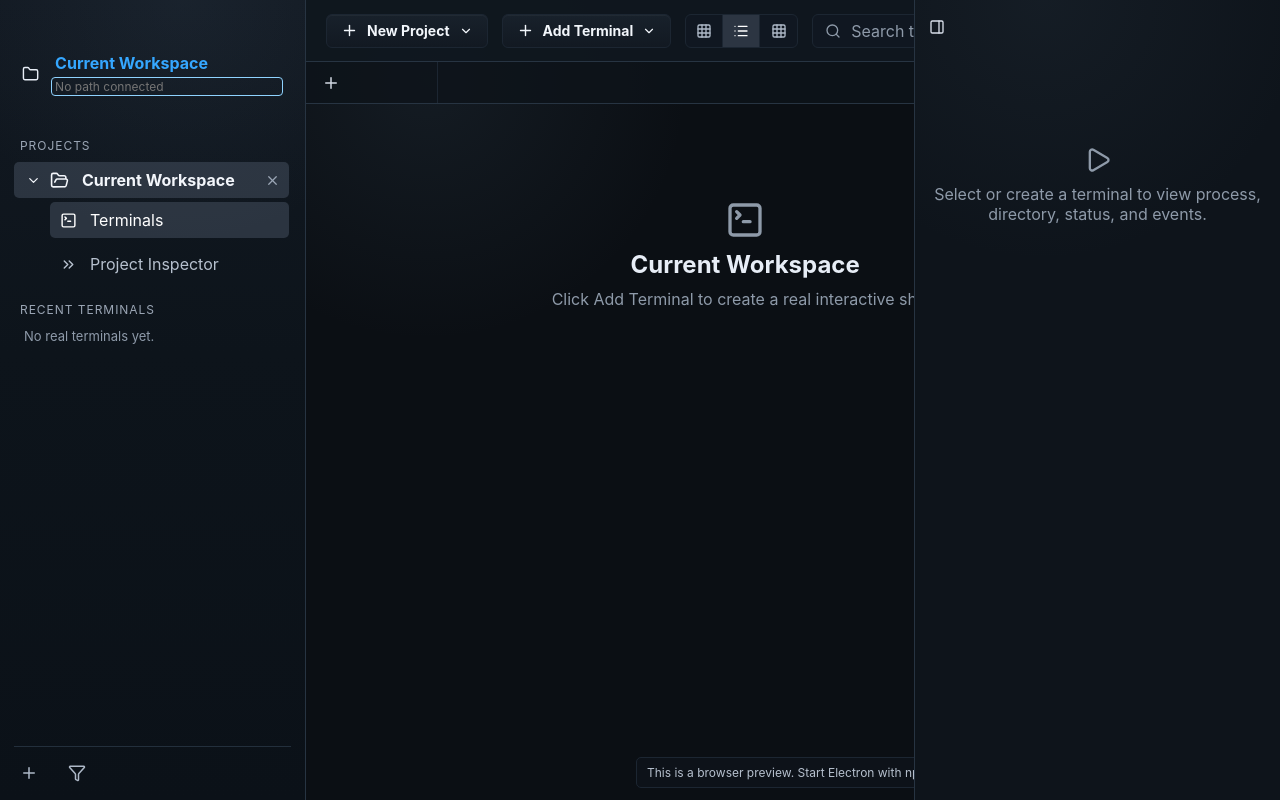
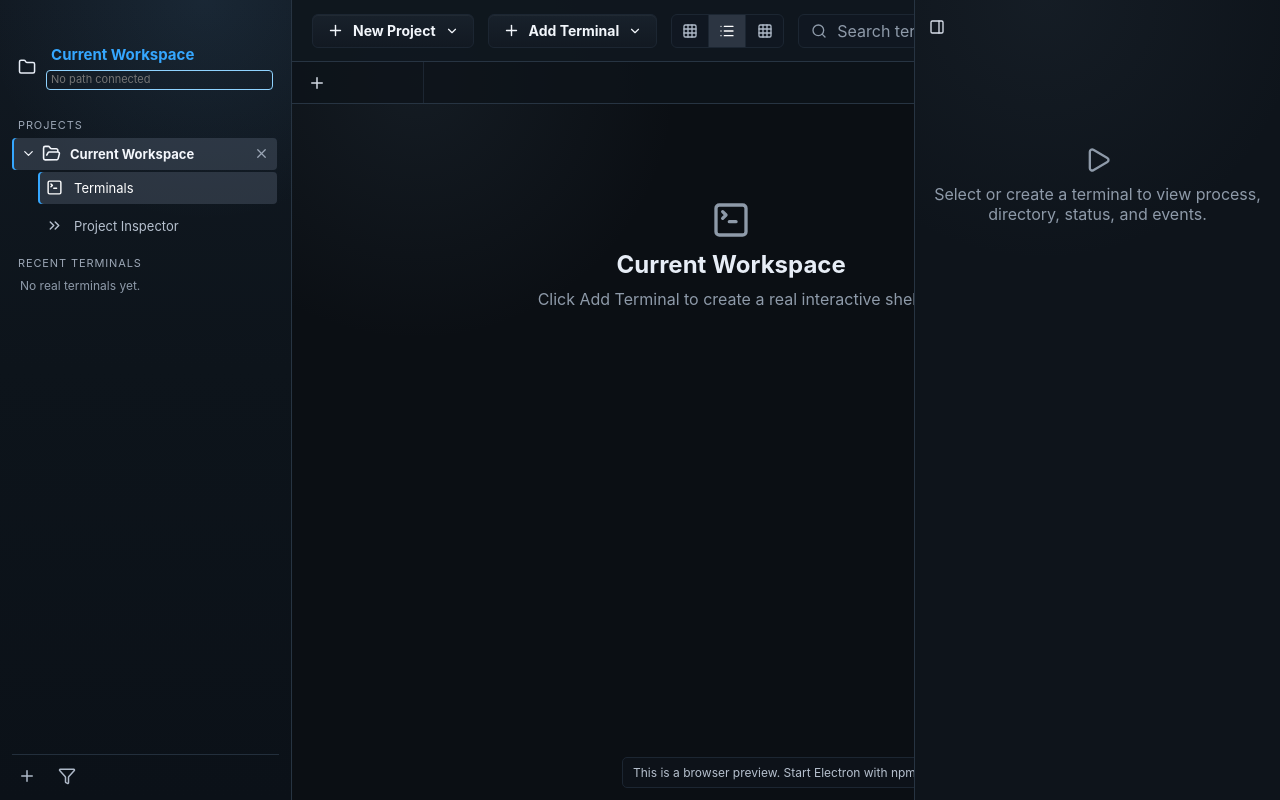
Before and after one commit to EvanAI0331/terminal-workspace, a React (Vite) app: page / in a window 1280 px wide. Built offline with nearby package versions, Linux system fonts and the light colour scheme.

Commit message:
Polish compact sidebar layout

```diff
--- a/src/App.css
+++ b/src/App.css
@@ -12,7 +12,7 @@
   --red: #ff6b73;
   --blue: #67b7ff;
   display: grid;
-  grid-template-columns: 306px minmax(420px, 1fr) minmax(320px, 366px);
+  grid-template-columns: 292px minmax(420px, 1fr) minmax(320px, 366px);
   width: 100vw;
   height: 100vh;
   min-width: 980px;
@@ -32,13 +32,13 @@
 .sidebar {
   position: relative;
   display: grid;
-  grid-template-rows: auto minmax(0, 1fr) 40px;
+  grid-template-rows: auto minmax(0, 1fr) 34px;
   -webkit-app-region: drag;
-  padding: 52px 14px 14px;
+  padding: 44px 12px 12px;
   border-right: 1px solid var(--line);
   background:
-    radial-gradient(circle at 60% 0, rgba(60, 78, 96, 0.18), transparent 240px),
-    linear-gradient(180deg, #121922 0, #0d141b 44%, #0b1118 100%);
+    radial-gradient(circle at 70% 0, rgba(76, 126, 168, 0.14), transparent 220px),
+    linear-gradient(180deg, #111922 0, #0d141b 46%, #0b1118 100%);
 }
 
 .dot.running,
@@ -49,15 +49,15 @@
 .brand {
   display: flex;
   align-items: center;
-  gap: 12px;
-  padding: 0 8px 22px;
+  gap: 10px;
+  padding: 0 6px 14px;
 }
 
 .sidebarScroll {
   min-height: 0;
   overflow-y: auto;
   overflow-x: hidden;
-  padding: 0 2px 12px 0;
+  padding: 0 2px 8px 0;
   -webkit-app-region: no-drag;
   scrollbar-color: rgba(174, 185, 200, 0.48) transparent;
   scrollbar-width: thin;
@@ -79,14 +79,14 @@
   border: 1px solid transparent;
   border-radius: 4px;
   background: transparent;
-  padding: 1px 3px;
+  padding: 2px 4px;
 }
 
 .brandNameInput {
   color: #35a7ff;
-  font-size: 16px;
+  font-size: 15px;
   font-weight: 750;
-  line-height: 1.15;
+  line-height: 1.12;
 }
 
 .brandPathInput {
@@ -94,7 +94,8 @@
   margin-top: 3px;
   border-color: #8fd3ff;
   color: #fff;
-  font-size: 12px;
+  font-size: 11px;
+  line-height: 1.25;
 }
 
 .brandNameInput:hover,
@@ -109,9 +110,9 @@
 }
 
 .sidebarSection {
-  margin: 20px 6px 9px;
+  margin: 14px 6px 6px;
   color: #9ba6b5;
-  font-size: 12px;
+  font-size: 11px;
   letter-spacing: 0.08em;
   text-transform: uppercase;
 }
@@ -119,12 +120,16 @@
 .projectList,
 .quickList {
   display: grid;
-  gap: 4px;
+  gap: 2px;
 }
 
 .projectGroup {
   display: grid;
-  gap: 4px;
+  gap: 2px;
+}
+
+.projectGroup + .projectGroup {
+  margin-top: 2px;
 }
 
 button {
@@ -148,20 +153,35 @@ input {
 .projectList button,
 .quickList button,
 .quickList span {
-  height: 36px;
+  height: 32px;
   display: grid;
   grid-template-columns: 20px minmax(0, 1fr) auto;
   align-items: center;
-  gap: 10px;
-  border-radius: 5px;
+  gap: 8px;
+  border-radius: 4px;
   background: transparent;
   color: var(--muted-2);
-  padding: 0 10px;
+  padding: 0 8px;
   text-align: left;
+  font-size: 13px;
+}
+
+.projectList button:hover,
+.quickList button:hover {
+  background: rgba(255, 255, 255, 0.045);
+  color: #eef3fa;
+}
+
+.projectList button span,
+.quickList button span {
+  min-width: 0;
+  overflow: hidden;
+  text-overflow: ellipsis;
+  white-space: nowrap;
 }
 
 .projectRoot {
-  grid-template-columns: 16px 22px minmax(0, 1fr) 16px !important;
+  grid-template-columns: 14px 20px minmax(0, 1fr) 16px !important;
   color: #f3f6fb !important;
   font-weight: 700;
 }
@@ -169,18 +189,20 @@ input {
 .projectDisclosure {
   display: grid;
   place-items: center;
-  width: 18px;
-  height: 18px;
+  width: 16px;
+  height: 16px;
   border-radius: 4px;
+  overflow: visible !important;
 }
 
 .projectDelete {
   display: grid;
   place-items: center;
-  width: 18px;
-  height: 18px;
+  width: 16px;
+  height: 16px;
   border-radius: 4px;
   color: #9ba6b5;
+  overflow: visible !important;
 }
 
 .projectDisclosure:hover,
@@ -193,11 +215,11 @@ input {
 }
 
 .projectRoot.collapsed {
-  margin-top: 10px;
+  margin-top: 6px;
 }
 
 .treeItem {
-  margin-left: 36px;
+  margin-left: 26px;
 }
 
 .projectList button.selected,
@@ -206,15 +228,16 @@ input {
 .terminalTreeItem.selected,
 .probeItem.selected {
   background: rgba(70, 82, 96, 0.52);
+  box-shadow: inset 2px 0 0 #35a7ff;
   color: #fff;
 }
 
 .terminalTreeItem,
 .probeItem {
-  height: 32px !important;
-  margin-left: 58px;
+  height: 28px !important;
+  margin-left: 42px;
   grid-template-columns: 18px minmax(0, 1fr) auto !important;
-  font-size: 13px;
+  font-size: 12px;
 }
 
 .probeRoot {
@@ -226,7 +249,7 @@ input {
 }
 
 .probeItem {
-  margin-left: 72px;
+  margin-left: 54px;
   color: var(--muted-2) !important;
 }
 
@@ -236,13 +259,13 @@ input {
 
 .quickList span {
   display: flex;
-  gap: 12px;
+  gap: 10px;
 }
 
 .sidebarHint {
-  margin: 2px 10px;
+  margin: 2px 8px;
   color: var(--muted);
-  font-size: 13px;
+  font-size: 12px;
 }
 
 .quickList button i {
@@ -250,12 +273,12 @@ input {
 }
 
 .sidebarFooter {
-  height: 40px;
+  height: 34px;
   display: flex;
   align-items: center;
-  gap: 18px;
+  gap: 10px;
   border-top: 1px solid rgba(39, 52, 66, 0.85);
-  padding-top: 12px;
+  padding-top: 8px;
 }
 
 .sidebarFooter button,
```
